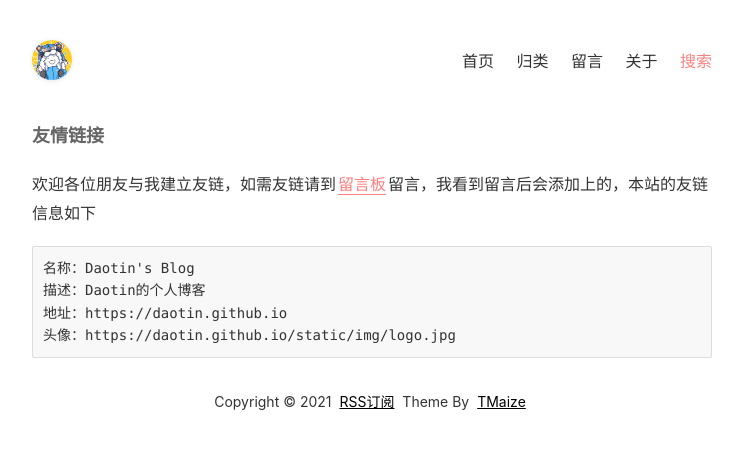
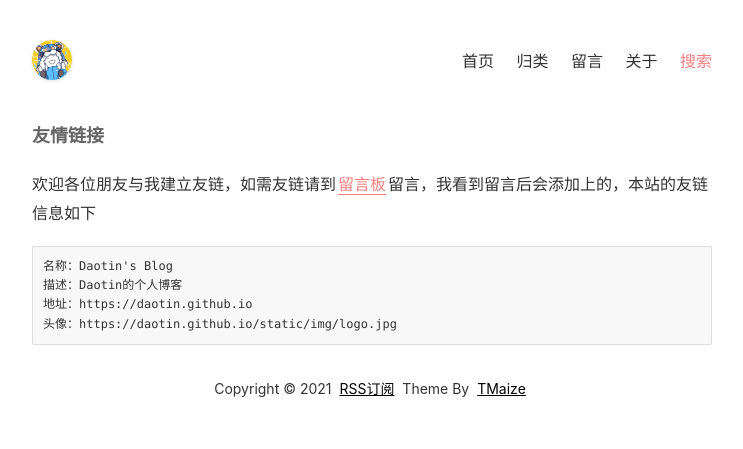
Before and after one commit to Daotin/fe-blog, a Jekyll site: the page built from pages/links.md, in a window 1280 px wide. Shown: the top 449 px of the page, without its empty margins (268-1011 px from the left). Built offline with Jekyll 4.4.1, drawn with Linux system fonts in a browser that asks for light colours.

Commit message:
修改code样式

```diff
--- a/static/css/common.css
+++ b/static/css/common.css
@@ -62,7 +62,7 @@ textarea {
 pre,
 code {
   /* font-family: ui-monospace, SFMono-Regular, SF Mono, Menlo, Consolas, Liberation Mono, monospace; */
-  font-family: 'Cascadia Code', Consolas, Menlo, Courier, sans-serif;
+  font-family: Menlo,Monaco,Consolas,Courier New,monospace;
 }
 
 input:-webkit-autofill {
--- a/static/css/post.css
+++ b/static/css/post.css
@@ -81,7 +81,7 @@
   line-height: 1;
 }
 .page-post pre {
-  font-size: 0;
+  font-size: 12px;
   padding: 10px;
   overflow: auto;
   border-radius: 2px;
@@ -93,7 +93,7 @@
   border: 1px solid #ddd;
 }
 .page-post code {
-  font-size: 14px;
+  font-size: 12px;
   background-color: #eeeeee;
   color: #ff7f7f;
   word-break: break-word;
@@ -103,7 +103,7 @@
   transition: all 500ms ease;
 }
 .page-post pre code {
-  font-size: 14px;
+  font-size: 12px;
   background-color: transparent !important;
   word-break: keep-all;
   padding: 0;
```
